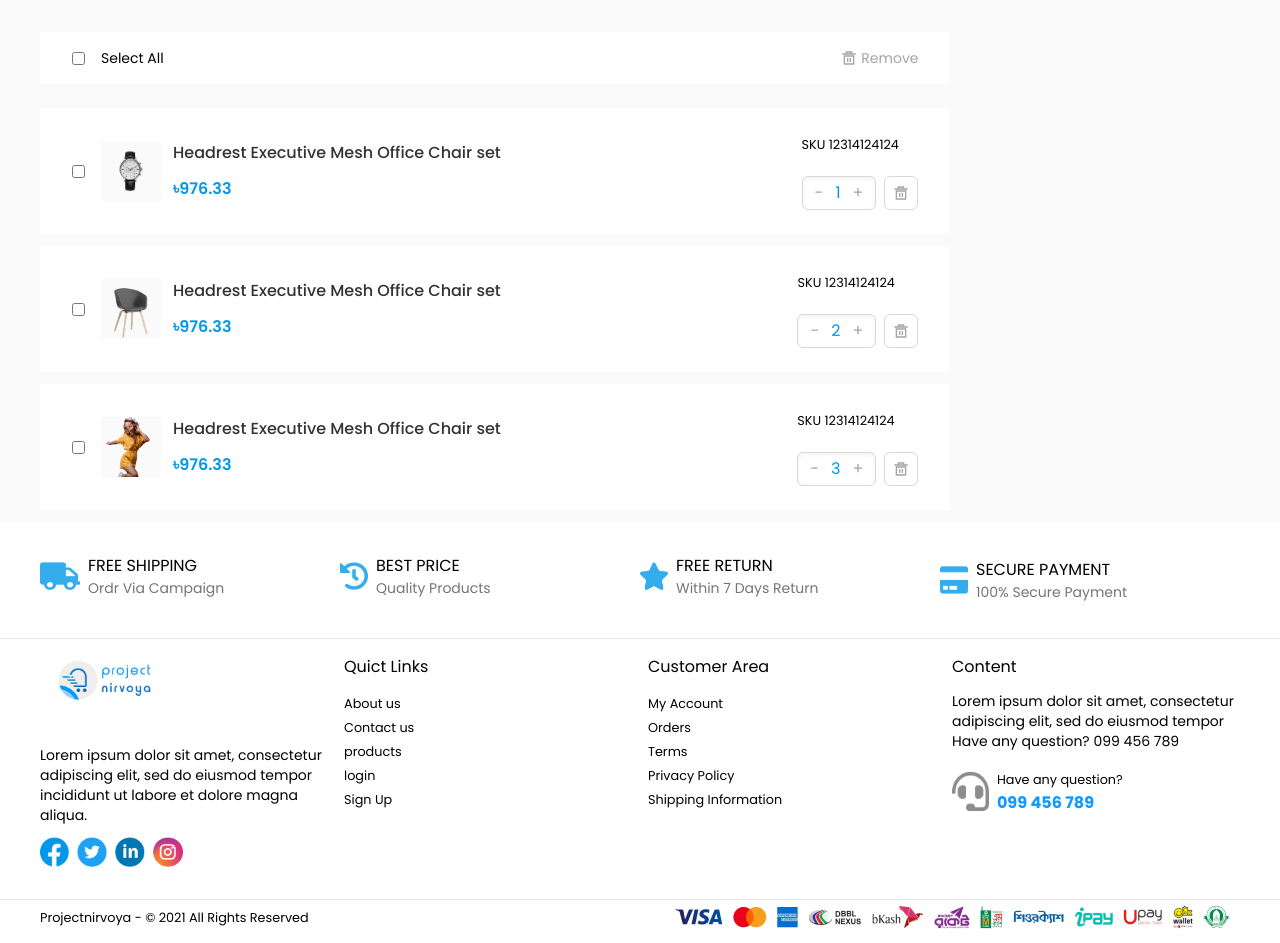
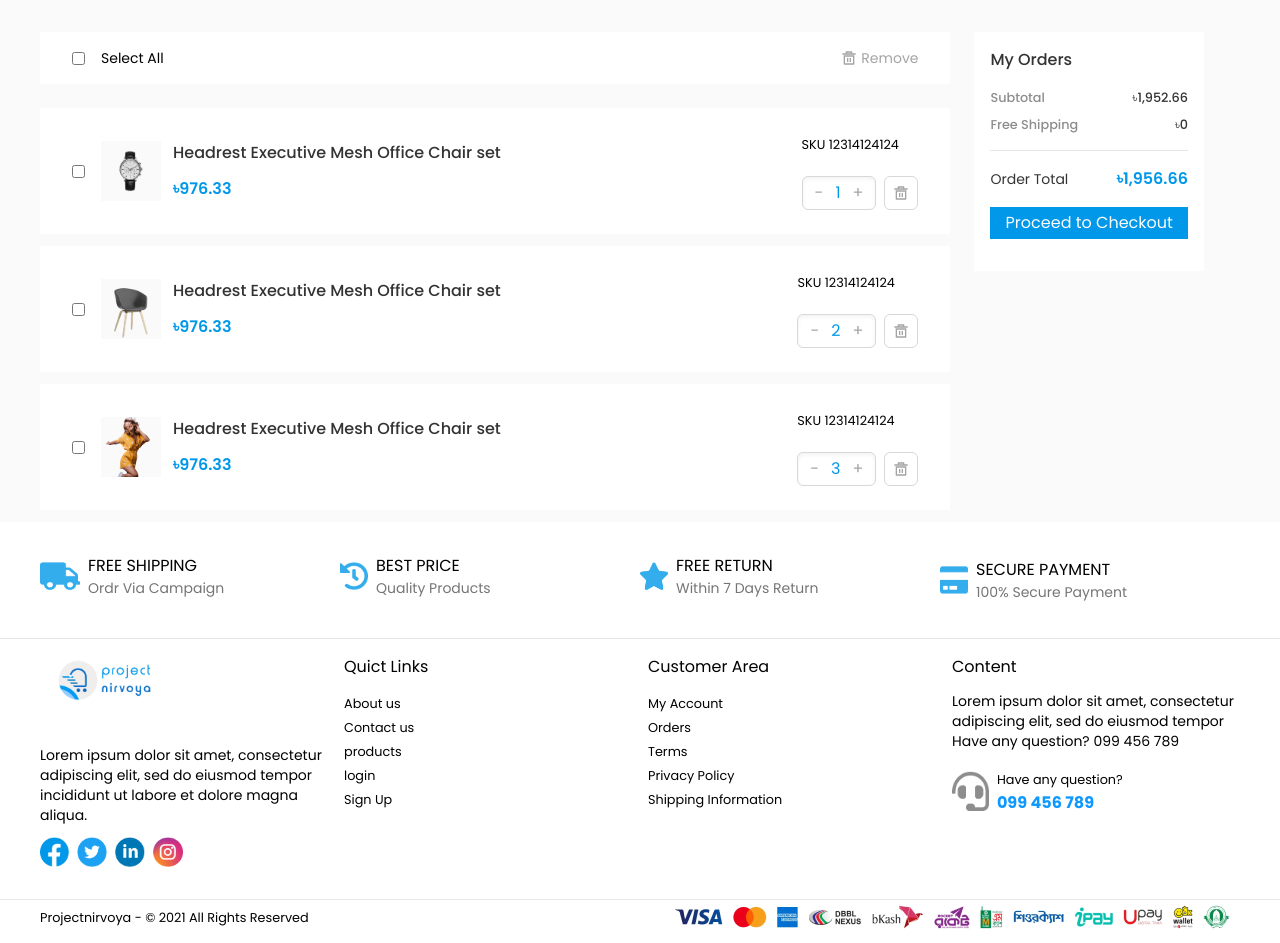
Before and after one commit to mousumiaktar/oikko-dotcom-bd, a React (Create React App) app: page /cart in a window 1280 px wide. Built offline with nearby package versions, Linux system fonts and the light colour scheme.

Commit message:
cheakout

```diff
--- a/src/components/pages/cart/Cart.js
+++ b/src/components/pages/cart/Cart.js
@@ -6,12 +6,30 @@ const Cart = () => {
     return (
         <div className='bg-[#FAFAFA]'>
             <Container>
-                <section className='md:flex lg:flex bg-[]'>
+                <section className='md:flex lg:flex'>
                     <div className=' w-full md:w-[82%] mx-auto'>
                         <CartProduct />
                     </div>
                     <div className='w-[300px] mr-3'>
-
+                        <div className='bg-white mx-6 mt-8 p-4'>
+                            <div>
+                                <p className='text-[#333333] font-medium mb-4'>My Orders</p>
+                                <div className='flex items-center justify-between mb-2'>
+                                    <small className='text-[#8D8D8D] font-medium'>Subtotal</small>
+                                    <small className='text-[#333333] font-medium'>৳1,952.66</small>
+                                </div>
+                                <div className='flex items-center justify-between'>
+                                    <small className='text-[#8D8D8D] font-medium'>Free Shipping</small>
+                                    <small className='text-[#333333] font-medium'>৳0</small>
+                                </div>
+                            </div>
+                            <hr className='my-4' />
+                            <div className='flex items-center justify-between'>
+                                <p className='text-sm text-[#333333] '>Order Total</p>
+                                <p className='text-[#0198E9] font-semibold'>৳1,956.66</p>
+                            </div>
+                            <button className='bg-[#0198E9] w-full mt-4 py-1 font-base text-[#FBFBFB] mb-4'>Proceed to Checkout</button>
+                        </div>
                     </div>
                 </section>
             </Container>
--- /dev/null
+++ b/src/components/pages/cheakOut/CheakOut.js
@@ -0,0 +1,21 @@
+import React from 'react';
+import Container from '../Container';
+
+const CheakOut = () => {
+    return (
+        <div className='bg-[#FAFAFA]'>
+            <Container>
+                <section className='md:flex lg:flex bg-[]'>
+                    <div className=' w-full md:w-[82%] mx-auto'>
+
+                    </div>
+                    <div className='w-[300px] mr-3'>
+
+                    </div>
+                </section>
+            </Container>
+        </div>
+    );
+};
+
+export default CheakOut;
```
